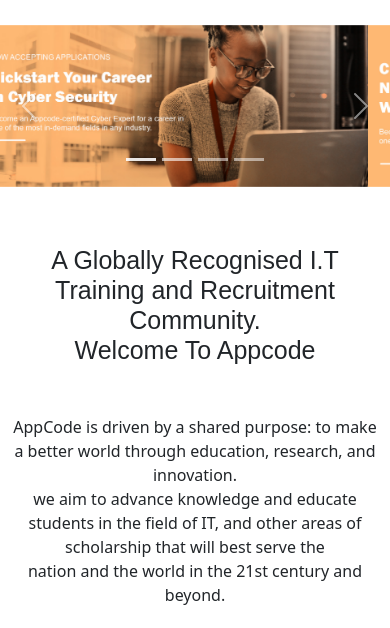
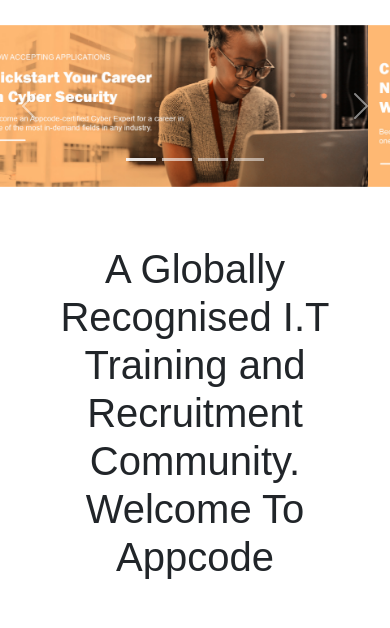
Before and after one commit to Kelvinswebdev/Appcodehomepage, a plain HTML site: page index.html in a window 390 px wide. Shown: the part 137-765 px from the top of the page. Drawn offline with nearby package versions, Linux system fonts and the light colour scheme.

Commit message:
Update home.css

```diff
--- a/home.css
+++ b/home.css
@@ -112,7 +112,7 @@ button a:hover{
 @media screen and (max-width:998px){
 .heading{
   font-family:Sans-serif;
-  font-size:25px;
+/*   font-size:25px; */
   }
 }
 
```
